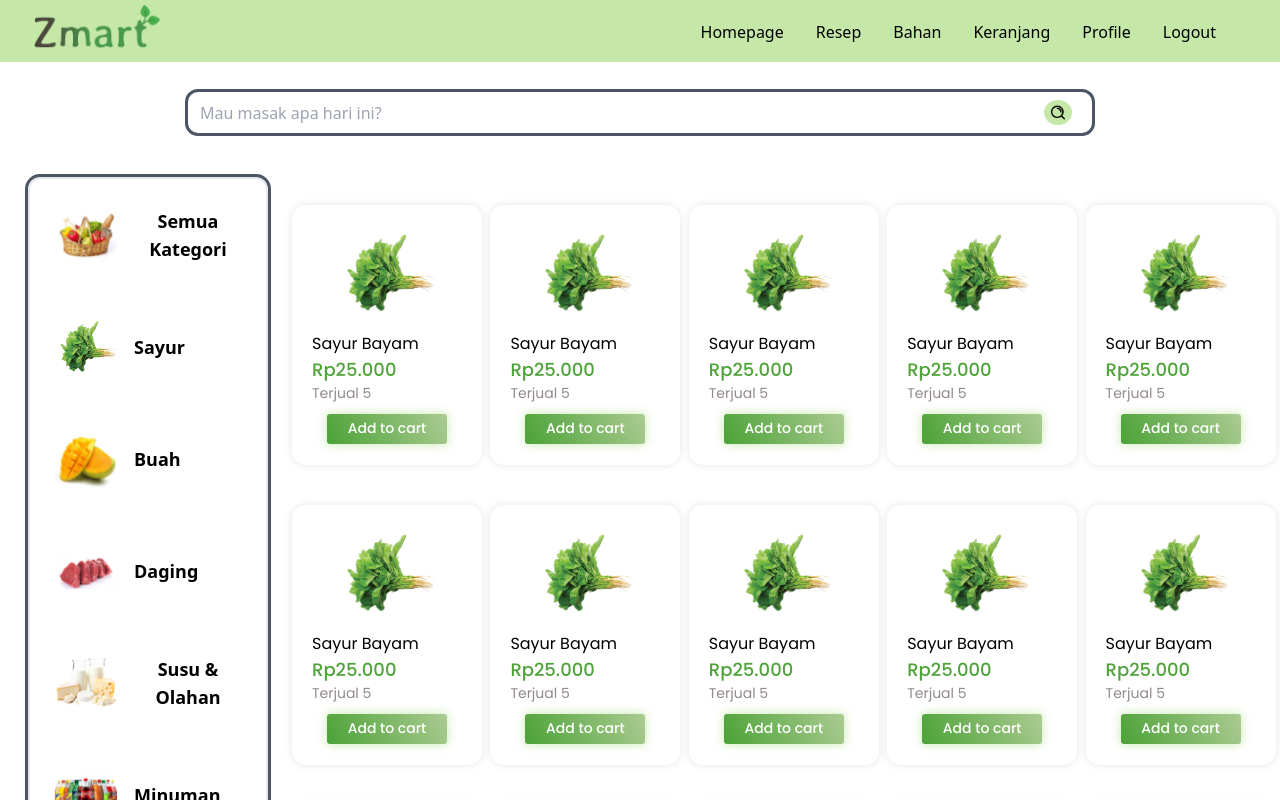
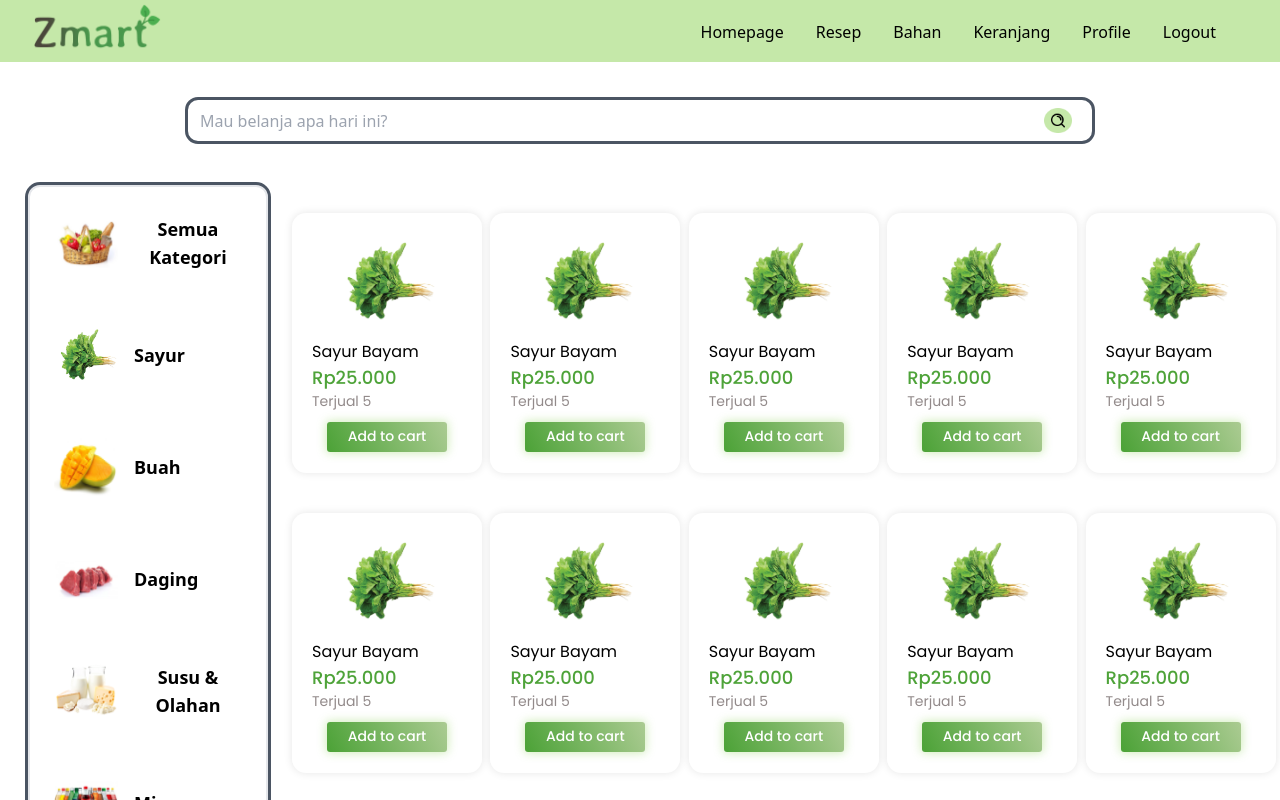
Before and after one commit to gnnyfon/zmarter, a Next.js app: page /bahan in a window 1280 px wide. Shown: the top 800 px of the page. Built offline with nearby package versions, Linux system fonts and the light colour scheme.

Commit message:
fix: overlap navbar

```diff
--- a/src/components/elements/Navbar/Navbar.tsx
+++ b/src/components/elements/Navbar/Navbar.tsx
@@ -4,7 +4,7 @@ import Link from 'next/link';
 
 function Navbar() {
   return (
-    <div className="bg-secondary flex fixed top-0 w-full">
+    <div className="bg-secondary flex fixed top-0 w-full z-50">
       <div className="flex-1 ml-8">
         <Image src="/images/logo-navbar-zmart.png" alt="Logo Zmart" width={130} height={60}/>
       </div>
--- a/src/components/modules/CatalogModule/index.tsx
+++ b/src/components/modules/CatalogModule/index.tsx
@@ -7,7 +7,8 @@ export const CatalogModule = () => {
     return (
         <div className="flex flex-col">
             <Navbar />
-            <Searchbar input="Mau masak apa hari ini?"/>
+            <div className="pt-2">
+            <Searchbar input="Mau belanja apa hari ini?"/>
             <main className="flex flex-col gap-3 mt-10 items-center w-full">
                 <div className="w-full flex">
                     <div className="w-1/5"> {/* 20% width */}
@@ -18,6 +19,7 @@ export const CatalogModule = () => {
                     </div>
                 </div>
             </main>
+            </div>
         </div>
     )
 }
```
Also changed, not shown: 1 other file (tests, documents, lock files or other folders).
